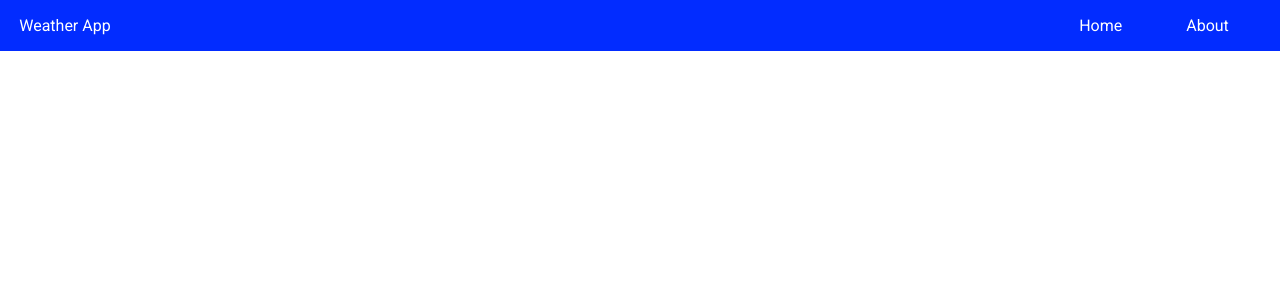
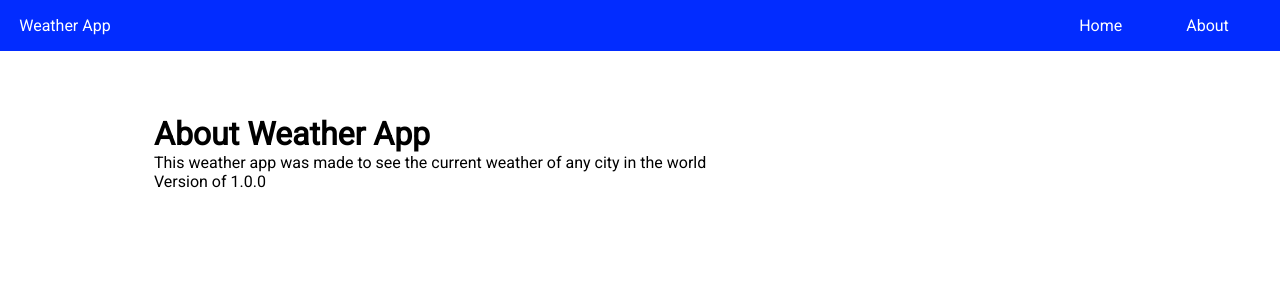
Before and after one commit to VincentLabor/weather-app, a React (Create React App) app: page /about in a window 1280 px wide. Shown: the top 300 px of the page. Built offline with nearby package versions, Linux system fonts and the light colour scheme.

Commit message:
Search and CityWeather components are now back in working order

```diff
--- a/src/App.css
+++ b/src/App.css
@@ -119,3 +119,9 @@ li{
   text-decoration: none;
   color: white;
 }
+
+/*About page*/
+
+.block{
+display: block;
+}
--- a/src/App.js
+++ b/src/App.js
@@ -1,11 +1,13 @@
-import React, { useState } from 'react';
+import React, { useState, Fragment } from 'react';
 import Navbar from './Components/layout/Navbar';
 import axios from 'axios'; // You have to install axios on your own.
 import Home from './Components/Pages/Home';
+import Search from './Components/Locations/Search';
+import CityWeather from './Components/Locations/CityWeather';
 import './App.css';
 import Alert from './Components/layout/Alert';
 import About from './Components/Pages/About';
-import { BrowserRouter as Router, Switch, Link, Route } from 'react-router-dom';
+import { BrowserRouter as Router, Switch, Link, Route, render } from 'react-router-dom';
 
 const App = () => {
 
@@ -50,15 +52,14 @@ const App = () => {
         <Navbar title='Weather App' />
         <Alert alert={alert} />
         <div className="container flex">
-
-
           <Switch>
-            <Route exact path='/' component={Home}/>
-
-            <Route exact path='/about' component={About}/>
-
-
-
+            <Route exact path='/' /*component={Home}*/ render={props => (
+              <Fragment>
+                <Search clearUsers={clearUsers} searchLocations={searchLocations} setAlert={setAlert} />
+                <CityWeather city={city} country={country} currentTempMin={currentTempMin} currentTempMax={currentTempMax} temp={temp} loading={loading} />
+              </Fragment>
+            )} />
+            <Route exact path='/about' component={About} />
           </Switch>
         </div>
       </div>
--- a/src/Components/Locations/Search.js
+++ b/src/Components/Locations/Search.js
@@ -2,6 +2,7 @@ import React, { useState } from 'react';
 
 const Search = ({ showClear, clearUsers, setAlert, searchLocations }) => { //Inside of the arguments are props
     const [text, setText] = useState(''); //Inside of the parenthesees is the value of the text currently.
+    const [alert, createAlert] = useState('')
 
     const onChange = (e) => setText(e.target.value)
 
--- a/src/Components/Pages/About.js
+++ b/src/Components/Pages/About.js
@@ -3,8 +3,11 @@ import React, { Fragment } from 'react'
 const About = (props) => {
     return (
         <Fragment>
-
-
+            <div className="block">
+            <h1>About Weather App</h1>
+            <p>This weather app was made to see the current weather of any city in the world</p>
+            <p>Version of 1.0.0</p>
+            </div>
         </Fragment>
     )
 }
--- a/src/Components/Pages/Home.js
+++ b/src/Components/Pages/Home.js
@@ -5,9 +5,8 @@ import CityWeather from '../Locations/CityWeather'
 const Home = (props) => {
     return (
         <Fragment>
-            <h1>Red</h1>
             <Search/>
-            <CityWeather/>
+            <CityWeather city={this.props.city}/>
         </Fragment>
     )
 }
--- a/src/Components/layout/Navbar.js
+++ b/src/Components/layout/Navbar.js
@@ -10,7 +10,6 @@ function Navbar({ title }) {
                     <Link to="/">Home</Link>
                 </li>
 
-
                 <li className="page">
                     <Link to="/about">About</Link>
                 </li>
```
